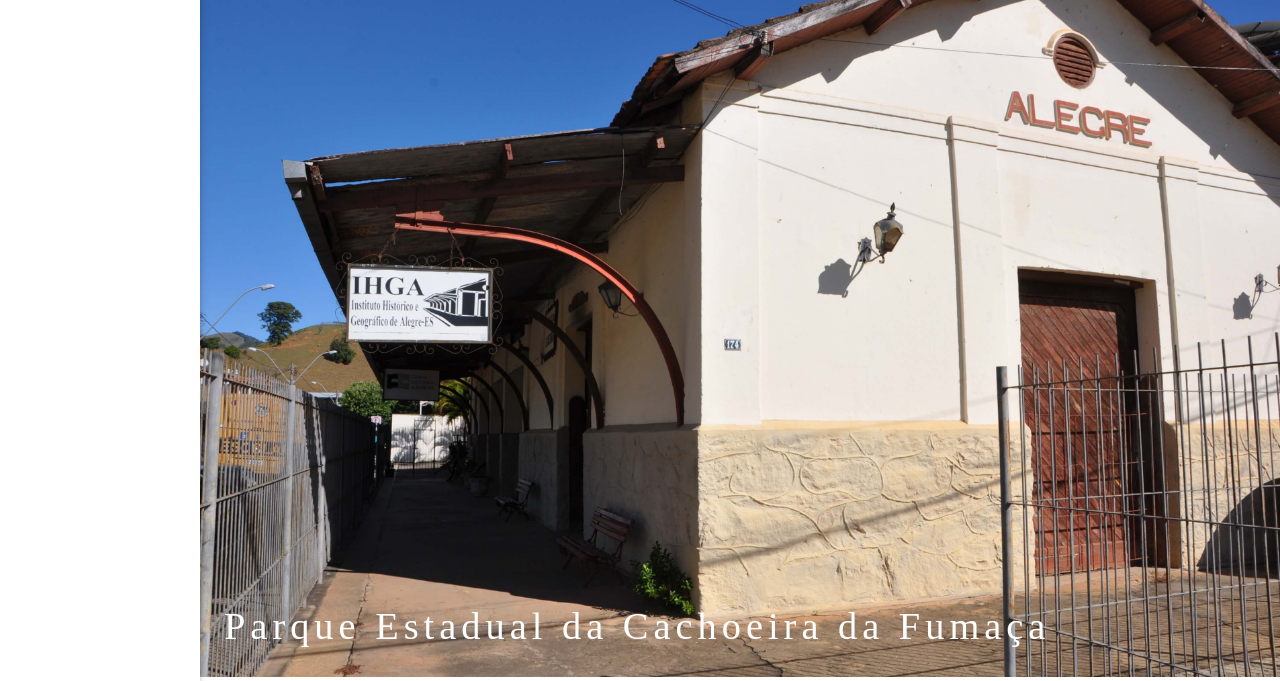
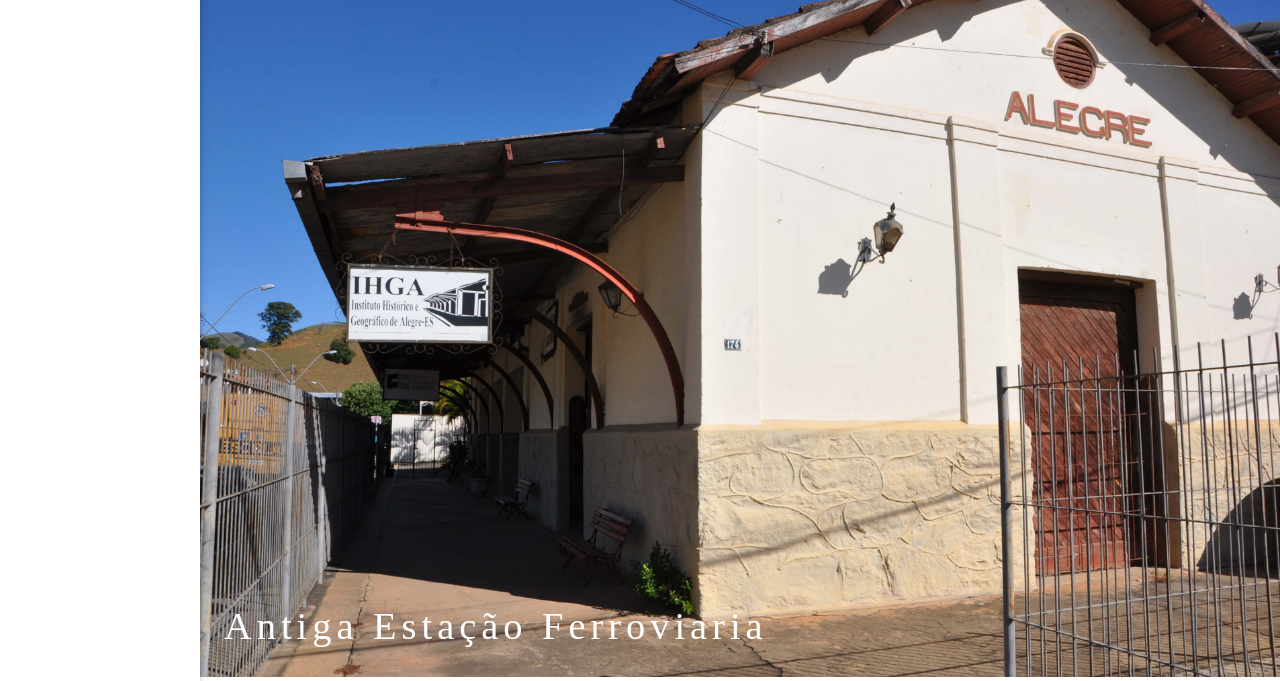
Before and after one commit to PedroHorsth/ProgWeb.2022, a plain HTML site: page W3.CSS/index.html in a window 1280 px wide. Shown: the part 119-800 px from the top of the page. Drawn offline with nearby package versions, Linux system fonts and the light colour scheme.

Commit message:
Update index.html

```diff
--- a/W3.CSS/index.html
+++ b/W3.CSS/index.html
@@ -24,9 +24,9 @@
 		</div>
 		<section>
 				<header class="w3-display-container w3-content w3-wide" style="max-width:1600px;min-width:300px">
-					<img class="w3-image" src="img/antiga_estação_ferroviaria.jpg" alt="Parque Estadual da Cachoeira da Fumaça" width="1600" height="800">
+					<img class="w3-image" src="img/antiga_estação_ferroviaria.jpg" alt="Antiga Estação Ferroviaria" width="1600" height="800">
 					<div class="w3-display-bottomleft w3-padding-large ">
-					<h1 class="w3-text-white" style="font-size:3vw;">Parque Estadual da Cachoeira da Fumaça</h1>
+					<h1 class="w3-text-white" style="font-size:3vw;">Antiga Estação Ferroviaria</h1>
 				</div>
 			</header>
 			<div class="w3-content" style="max-width:1100px">
```
